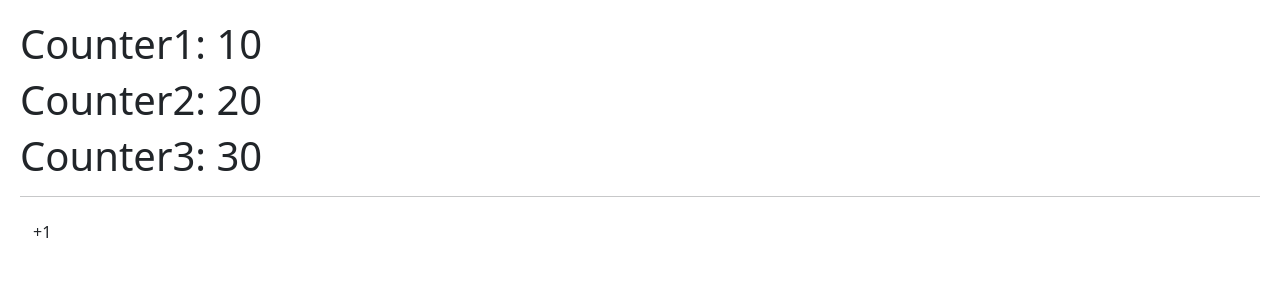
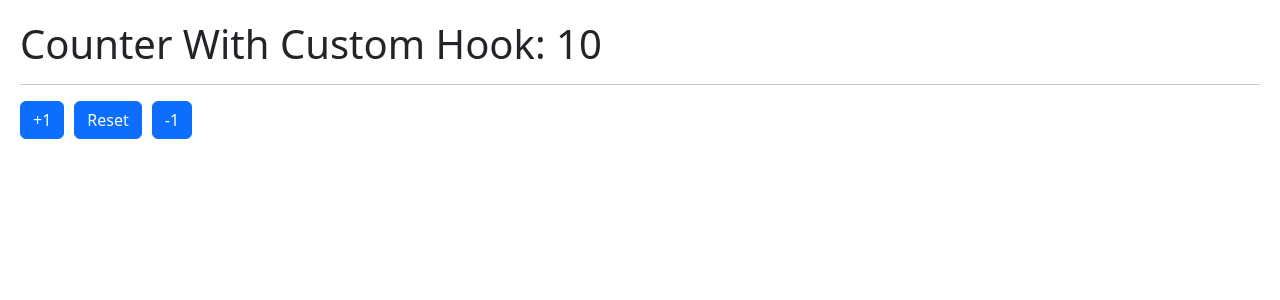
Before and after one commit to hectoralvaez/05-hook-app, a React (Vite) app: page / in a window 1280 px wide. Shown: the top 300 px of the page. Built offline with nearby package versions, Linux system fonts and the light colour scheme.

Commit message:
🪝 116. useCounter - CustomHook

```diff
--- /dev/null
+++ b/src/01-useState/CounterWithCustomHook.jsx
@@ -0,0 +1,17 @@
+import { useCounter } from "../hooks/useCounter";
+
+export const CounterWithCustomHook = () => {
+
+    const { counter } = useCounter();
+
+    return (
+        <>
+            <h1>Counter With Custom Hook: { counter }</h1>
+            <hr />
+
+            <button className="btn btn-primary">+1</button>
+            <button className="btn btn-primary">Reset</button>
+            <button className="btn btn-primary">-1</button>
+        </>
+    )
+}
--- /dev/null
+++ b/src/hooks/useCounter.js
@@ -0,0 +1,11 @@
+import { useState } from "react"
+
+
+export const useCounter = ( initialValue = 10 ) => {
+
+    const [counter, setCounter] = useState(initialValue)
+
+    return {
+        counter,
+    }
+}
--- a/src/main.jsx
+++ b/src/main.jsx
@@ -1,11 +1,12 @@
 import React from 'react'
 import ReactDOM from 'react-dom/client'
-import { CounterApp } from './01-useState/CounterApp'
+// import { CounterApp } from './01-useState/CounterApp'
+import { CounterWithCustomHook } from './01-useState/CounterWithCustomHook'
 // import { HooksApp } from './HooksApp'
 import './index.css'
 
 ReactDOM.createRoot(document.getElementById('root')).render(
   <React.StrictMode>
-    <CounterApp />
+    <CounterWithCustomHook />
   </React.StrictMode>
 )
```
